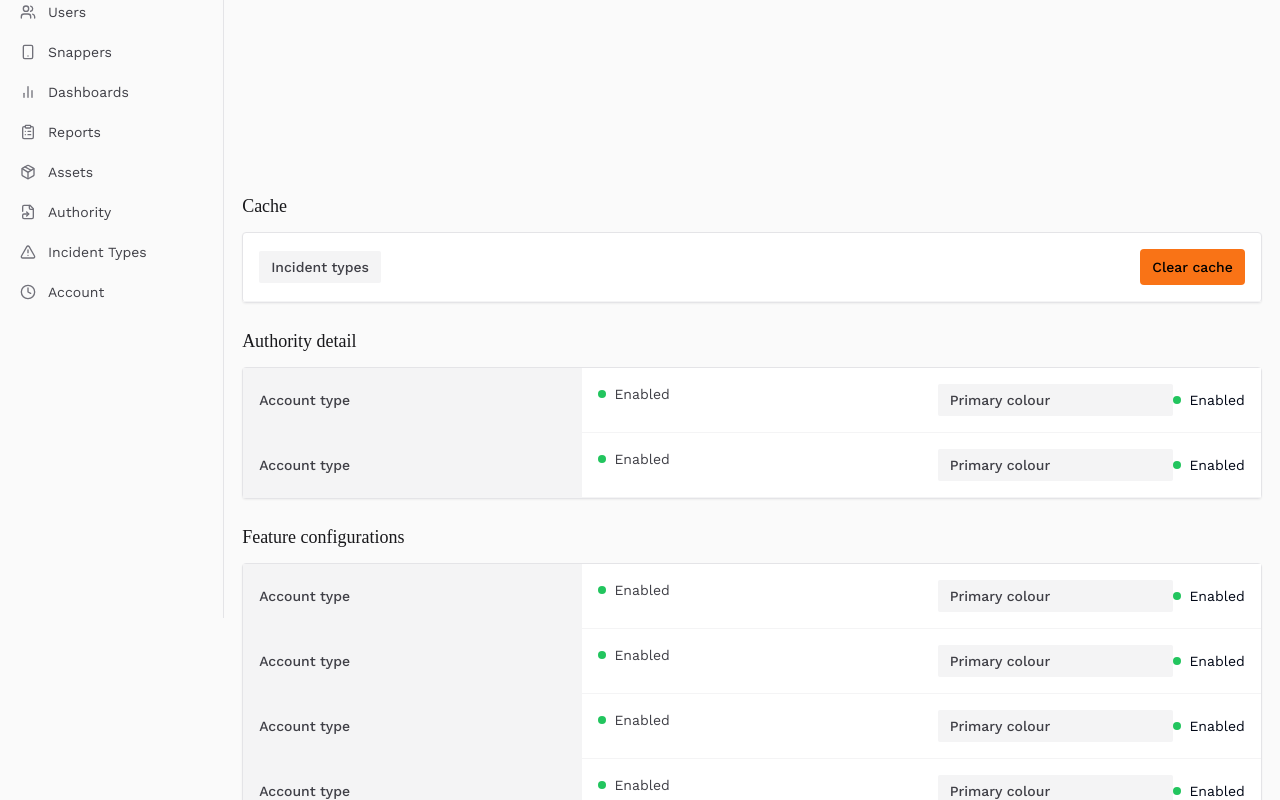
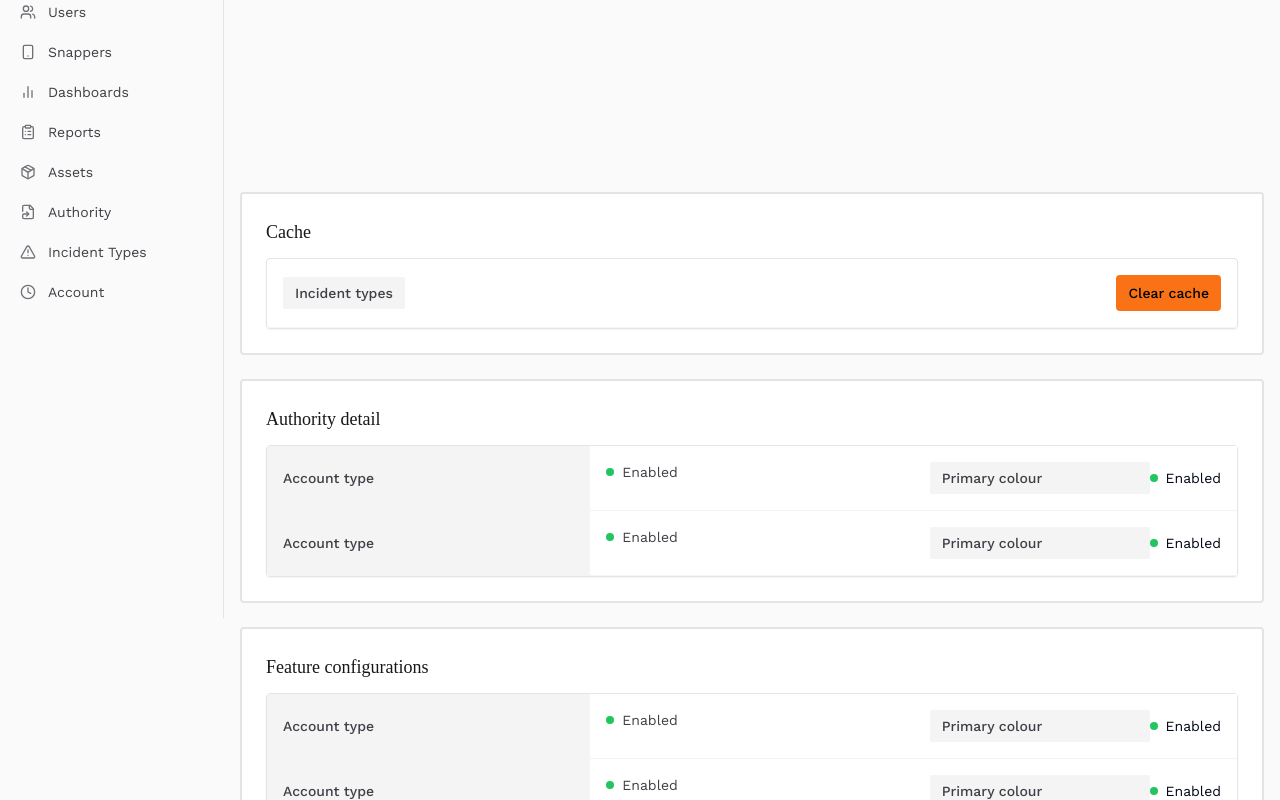
Before and after one commit to avipanethsnapsendsolve/snapper-template-hub, a React (Vite) app: page / in a window 1280 px wide. Shown: the part 182-982 px from the top of the page. Built offline with nearby package versions, Linux system fonts and the light colour scheme; a web font is replaced by a local one.

Commit message:
Retry last prompt

```diff
--- a/src/components/AuthorityDetails.tsx
+++ b/src/components/AuthorityDetails.tsx
@@ -71,7 +71,7 @@ export function AuthorityDetails() {
 
       <div className="max-w-screen-xl mx-auto px-4 pt-36 pb-6">
         <div className="space-y-6">
-          <section>
+          <section className="bg-white border-2 border-zinc-200 rounded-md p-6">
             <h2 className="text-lg font-bagoss text-zinc-900 mb-3">Cache</h2>
             <Card className="border-zinc-200 rounded-md">
               <CardContent className="p-0">
@@ -90,7 +90,7 @@ export function AuthorityDetails() {
             </Card>
           </section>
 
-          <section>
+          <section className="bg-white border-2 border-zinc-200 rounded-md p-6">
             <h2 className="text-lg font-bagoss text-zinc-900 mb-3">Authority detail</h2>
             <Card className="border-zinc-200 rounded-md">
               <CardContent className="p-0">
@@ -101,7 +101,7 @@ export function AuthorityDetails() {
             </Card>
           </section>
 
-          <section>
+          <section className="bg-white border-2 border-zinc-200 rounded-md p-6">
             <h2 className="text-lg font-bagoss text-zinc-900 mb-3">Feature configurations</h2>
             <Card className="border-zinc-200 rounded-md">
               <CardContent className="p-0">
@@ -112,7 +112,7 @@ export function AuthorityDetails() {
             </Card>
           </section>
 
-          <section>
+          <section className="bg-white border-2 border-zinc-200 rounded-md p-6">
             <h2 className="text-lg font-bagoss text-zinc-900 mb-3">Email configurations</h2>
             <Card className="border-zinc-200 rounded-md">
               <CardContent className="p-0">
@@ -123,7 +123,7 @@ export function AuthorityDetails() {
             </Card>
           </section>
 
-          <section>
+          <section className="bg-white border-2 border-zinc-200 rounded-md p-6">
             <h2 className="text-lg font-bagoss text-zinc-900 mb-3">Message templates</h2>
             <TemplateProvider>
               <TemplateManager />
```
